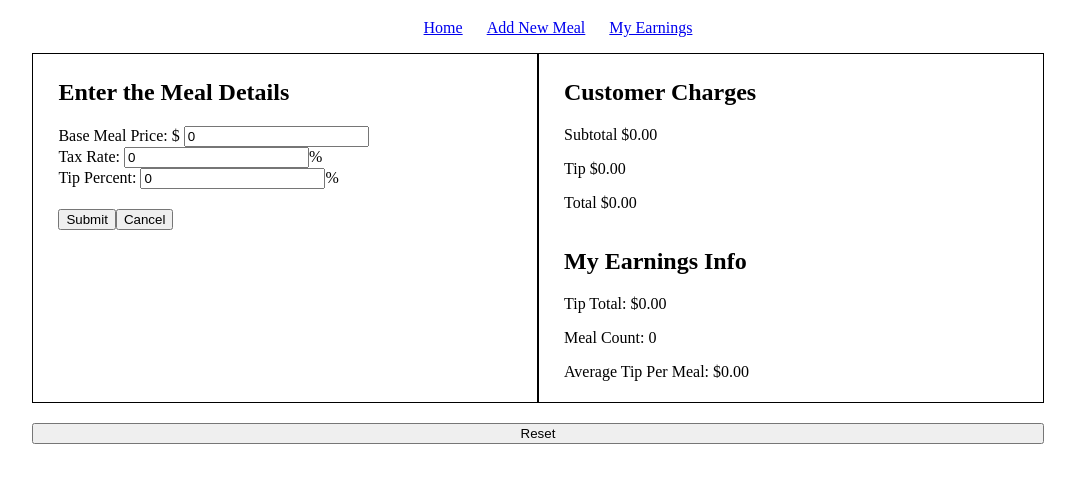
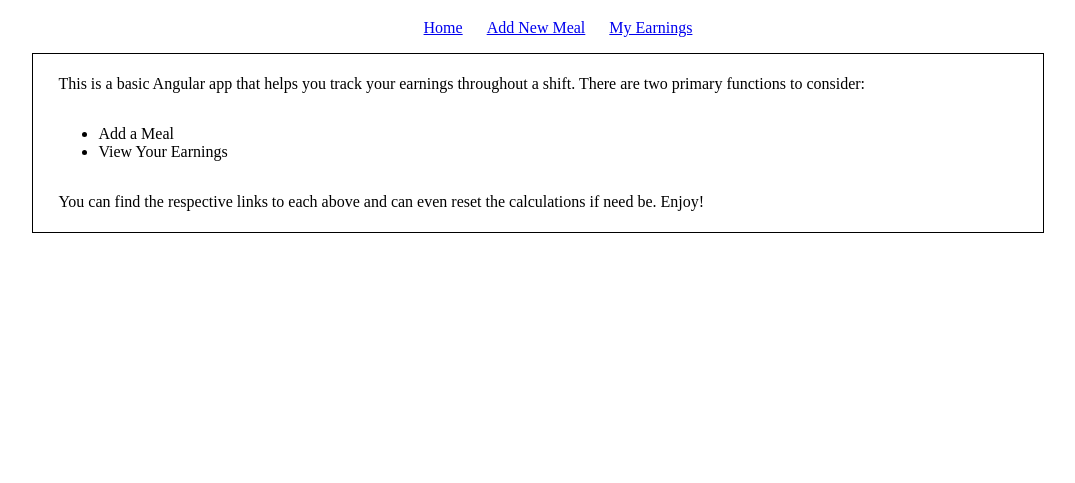
Before and after one commit to bencodezen/ngWaitstaffCalc, a website: page index.html in a window 1280 px wide. Shown: the part 61-544 px from the top of the page, without its empty margins (102-1177 px from the left). Drawn offline with nearby package versions, Linux system fonts and the light colour scheme; some packages are replaced by stand-ins of ours.

Commit message:
[CF] Add routing and basic home page

```diff
--- a/app.js
+++ b/app.js
@@ -1,4 +1,13 @@
-angular.module('staffCalcApp', [])
+angular.module('staffCalcApp', ['ngRoute'])
+	.config(['$routeProvider', function($routeProvider) {
+		$routeProvider.when('/', {
+			templateUrl : 'home.html',
+			controller : 'HomeCtrl'
+		});
+	}])
+	.controller('HomeCtrl', function($scope) {
+		// empty for now
+	})
 	.controller('staffCalcCtrl', function($scope) {
 		$scope.basePrice = 0;
 		$scope.taxRate = 0;
--- /dev/null
+++ b/home.html
@@ -0,0 +1,10 @@
+<div class="container">
+  <div class="column">
+    <p>This is a basic Angular app that helps you track your earnings throughout a shift. There are two primary functions to consider:</p>
+    <ul>
+      <li>Add a Meal</li>
+      <li>View Your Earnings</li>
+    </ul>
+    <p>You can find the respective links to each above and can even reset the calculations if need be. Enjoy!</p>
+  </div>
+</div>
--- a/index.html
+++ b/index.html
@@ -14,40 +14,7 @@
 			<li><a href="#">My Earnings</a></li>
 		</ul>
 	</nav>
-	<div class="container">
-		<div class="column">
-			<section id="meal-input">
-				<h2>Enter the Meal Details</h2>
-				<form name="mealForm" ng-submit="inputMeal();">
-					<label for="basePrice">Base Meal Price: $</label>
-					<input ng-model="basePrice" name="basePrice" type="number" step="0.01" min="0">
-					<br>
-					<label for="taxRate">Tax Rate: </label>
-					<input ng-model="taxRate" name="taxRate" type="number" min="0">%
-					<br>
-					<label for="tipPercent">Tip Percent: </label>
-					<input ng-model="tipPercent" name="tipPercent" type="number" min="0">%
-					<br>
-					<input type="submit" value="Submit" /><button ng-click="cancel();" type="button">Cancel</button>
-				</form>
-			</section>
-		</div>
-		<div class="column">
-			<section id="customer-charges">
-				<h2>Customer Charges</h2>
-				<p><span class="label">Subtotal</span> <span id="subtotal">{{ subtotal | currency }}</span></p>
-				<p><span class="label">Tip</span> <span id="tip-amount">{{ tipAmount | currency }}</span></p>
-				<p><span class="label">Total</span> <span id="total">{{ total | currency }}</span></p>
-			</section>
-			<section id="earning-info">
-				<h2>My Earnings Info</h2>
-				<p><span class="label">Tip Total:</span> <span id="tip-total">{{ tipTotal | currency }}</span></p>
-				<p><span class="label">Meal Count:</span> <span id="meal-count">{{ mealCount }}</span></p>
-				<p><span class="label">Average Tip Per Meal:</span> <span id="average-tip">{{ averageTip | currency }}</span></p>
-			</section>
-		</div>
-		<button ng-click="reset();" type="button">Reset</button>
-	</div>
+	<div ng-view></div>
 
 	<script type="text/javascript" src="bower_components/angular/angular.min.js"></script>
 	<script type="text/javascript" src="bower_components/angular-route/angular-route.min.js"></script>
```
